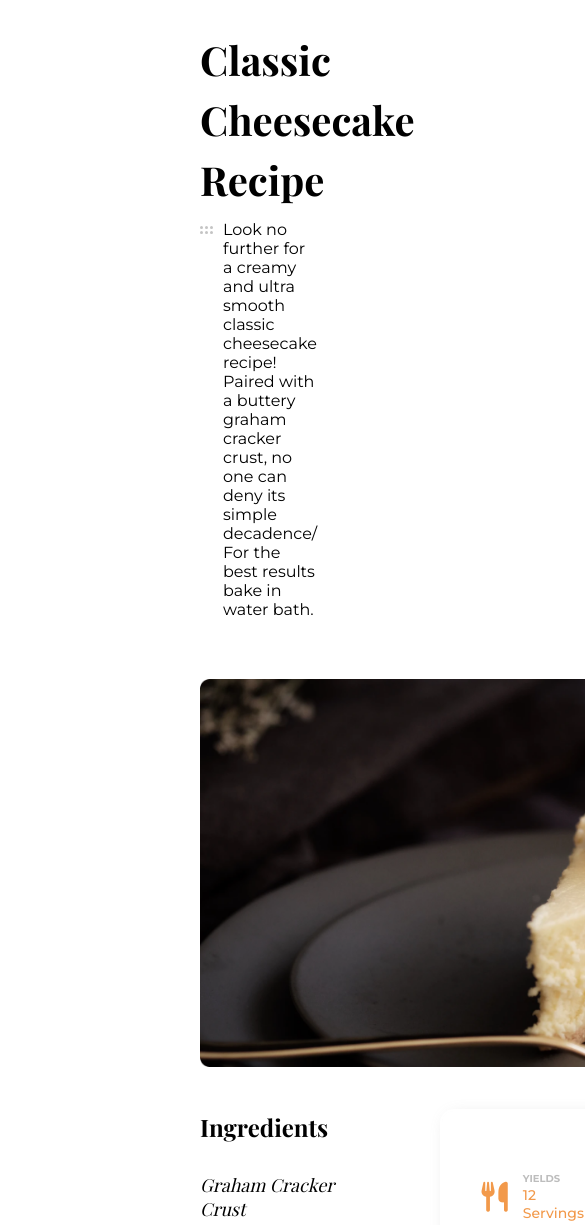
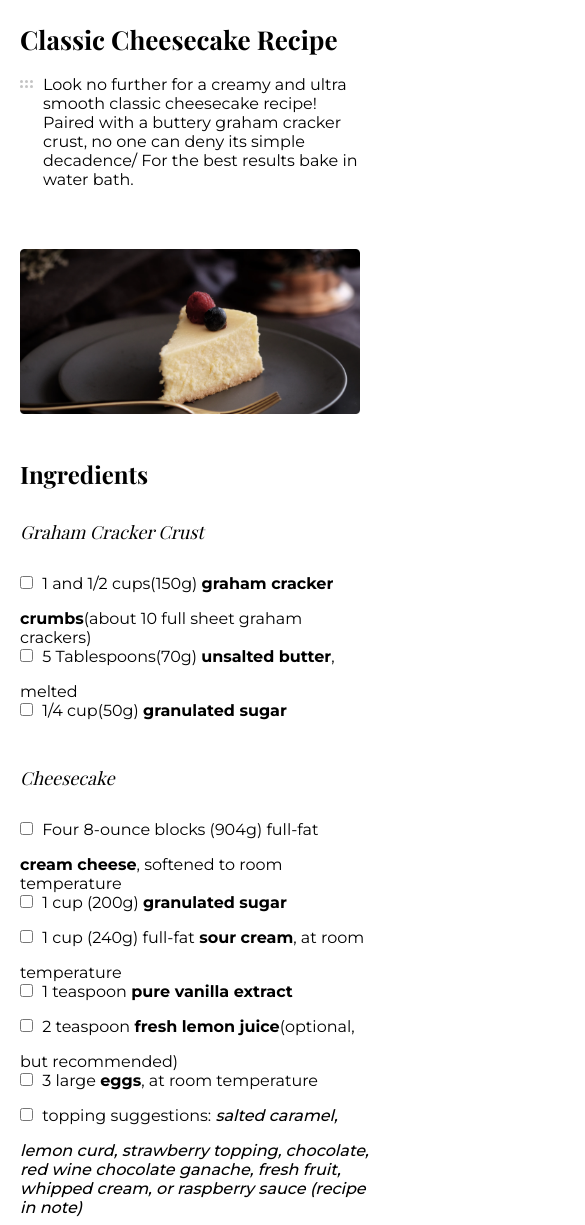
Before and after one commit to saifulislam1431/recipe-page, a plain HTML site: page index.html in a window 390 px wide. Shown: the top 1225 px of the page, 585 px wide, since content can reach past the window. Drawn offline with nearby package versions, Linux system fonts and the light colour scheme; a web font is replaced by a local one.

Commit message:
Phone responsive layout added

```diff
--- a/style.css
+++ b/style.css
@@ -130,3 +130,36 @@ body{
     font-weight: 700;
     color: #BDBDBD;
 }
+
+@media screen and (max-width:600px) {
+    .container{
+        padding: 30px 20px;
+    }
+    .title{
+        font-size: 26px;
+        line-height: 20px;
+    }
+    .details{
+        margin-top: 15px;
+        padding-right: 0px;
+    }
+    .details-icon{
+        padding-top: 20px;
+    }
+    .hero-img{
+        width: 340px;
+    }
+    #ingredients{
+        flex-direction: column;
+    }
+    #check-container{
+        width: 355px;
+    }
+    #timing{
+        box-shadow:  none;
+        padding: 30px 40px;
+   }
+   #footer{
+    margin-top: 50px;
+}
+}
```
